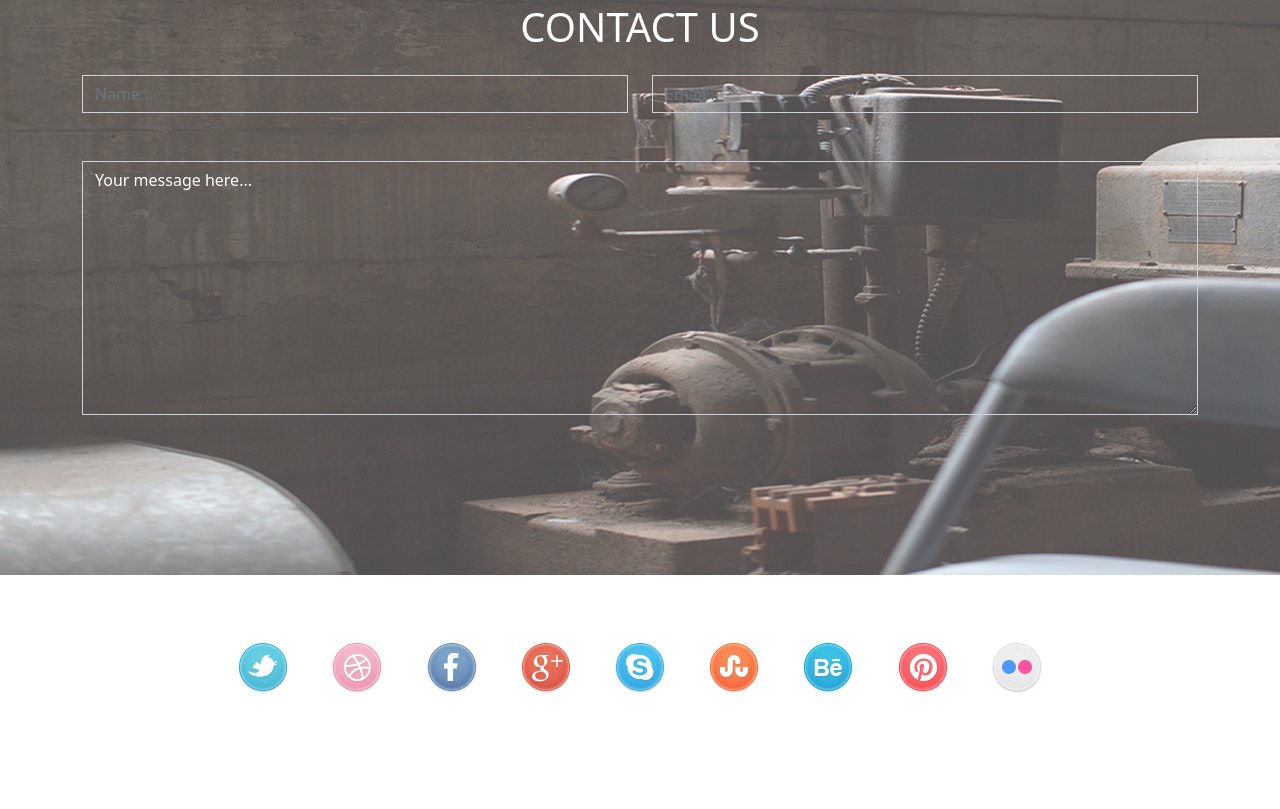
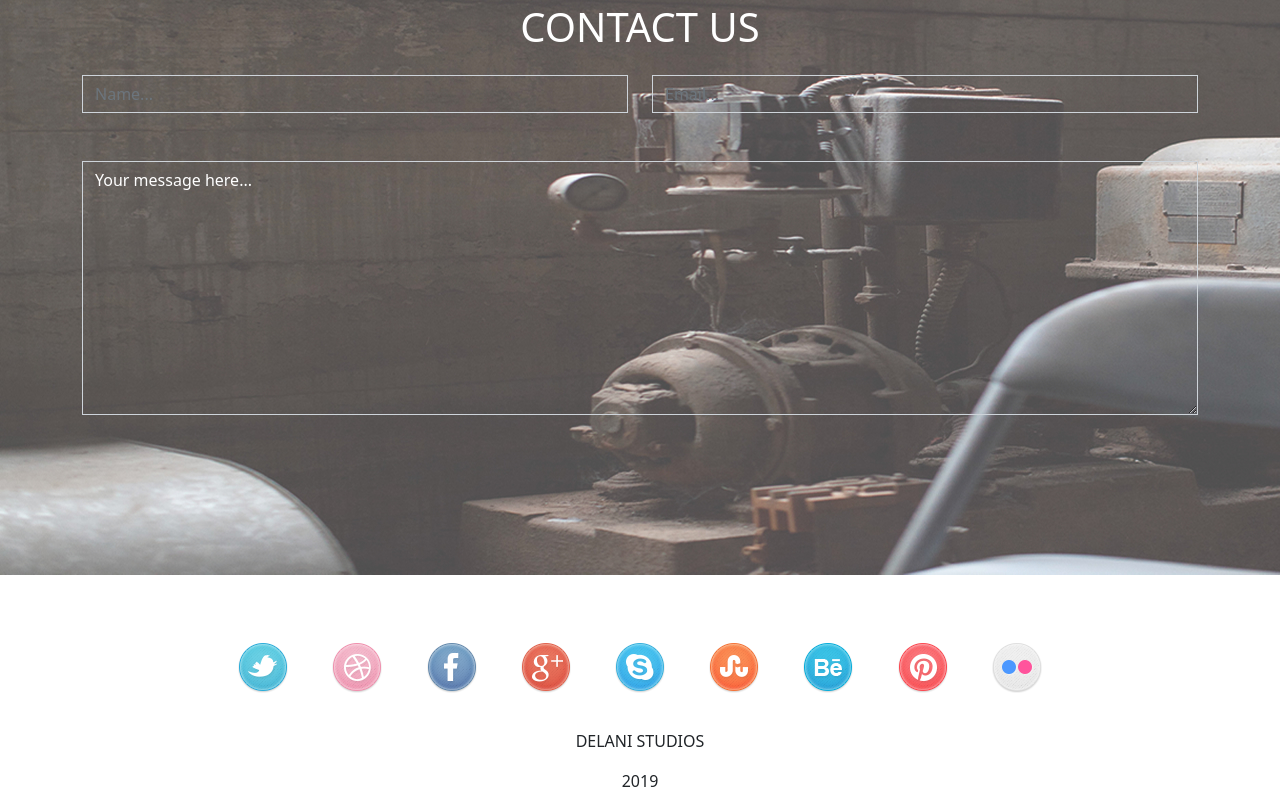
Before and after one commit to vokumu/Delani, a plain HTML site: page index.html in a window 1280 px wide. Shown: the part 2982-3791 px from the top of the page. Before the commit the page ends 3695 px from the top, so only its background shows below. Drawn offline with Linux system fonts and the light colour scheme; files whose address does not match are found by name.

Commit message:
Added footer and its styles

```diff
--- a/index.html
+++ b/index.html
@@ -160,6 +160,12 @@
             </div>
         </section>
         <!--end social-->
+          <!--section footer-->
+          <section class=" footer text-center pt-3">
+            <p class="capitalize">Delani Studios</p>
+            <p>2019</p>
+        </section>
+        <!--end footer-->
 
 
 
```
